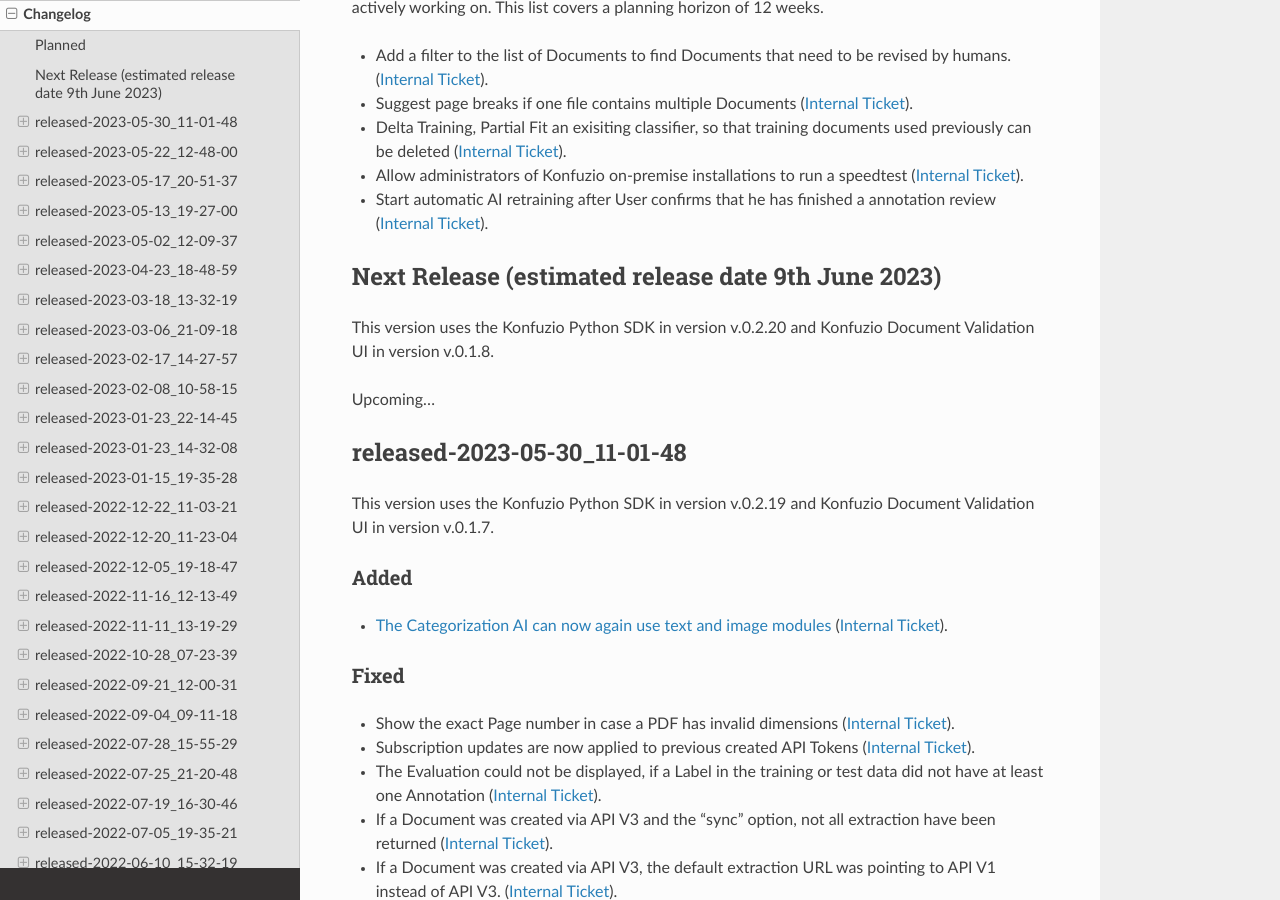
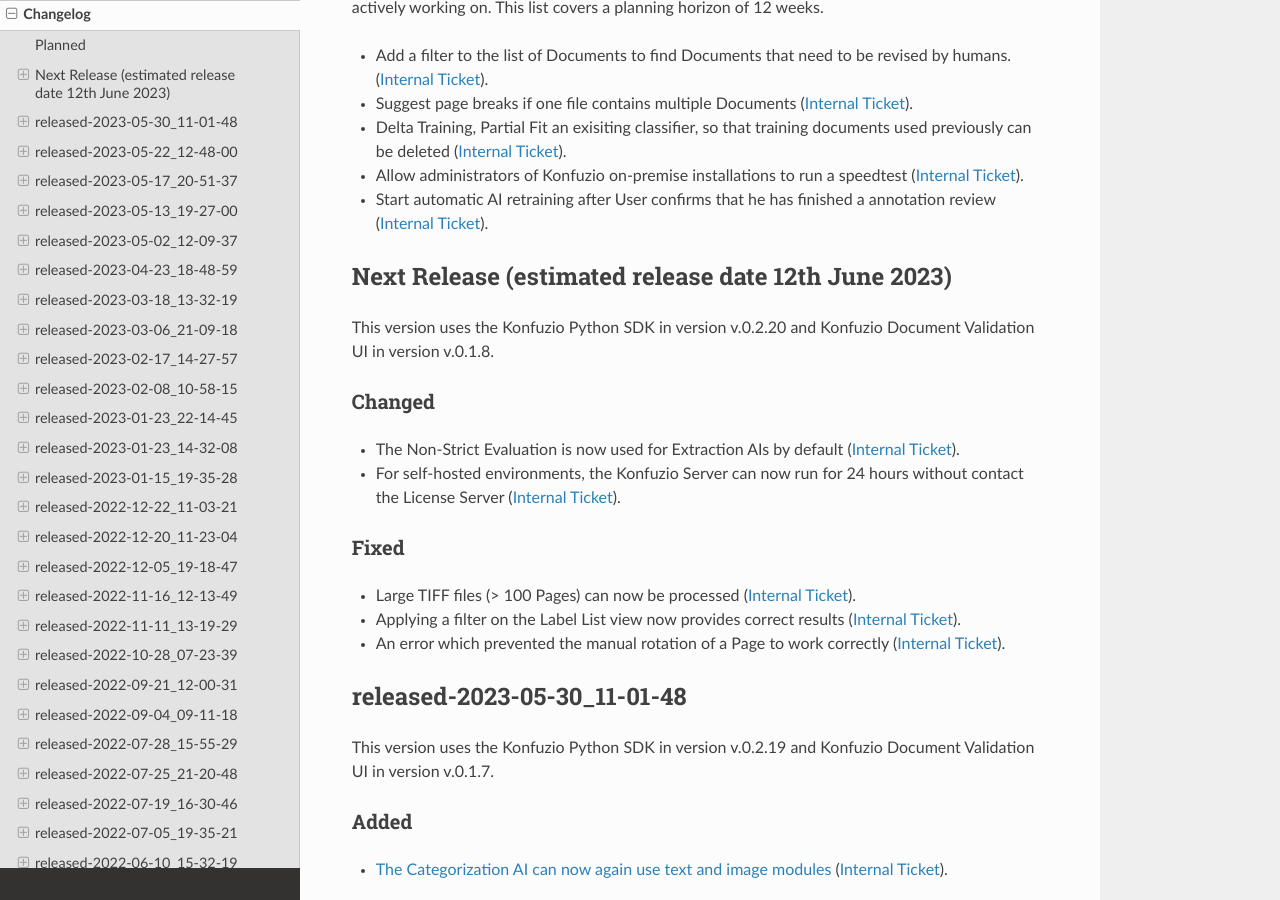
Before and after one commit to konfuzio-ai/konfuzio-sdk, a Sphinx documentation site: the page built from docs/web/changelog_app.md, in a window 1280 px wide and 900 px high, scrolled down 436 px. Built offline with Sphinx 7.4.7 and the Read the Docs theme 2.0.0, drawn with Linux system fonts in a browser that asks for light colours; pages that are not in the unit, such as notebooks, are missing from menus; a script that is not in the unit is left out.

Commit message:
update changelog.

```diff
--- a/docs/web/changelog_app.md
+++ b/docs/web/changelog_app.md
@@ -21,11 +21,18 @@
 - Allow administrators of Konfuzio on-premise installations to run a speedtest ([Internal Ticket](https://git.konfuzio.com/konfuzio/objectives/-/issues/9870)).
 - Start automatic AI retraining after User confirms that he has finished a annotation review ([Internal Ticket](https://git.konfuzio.com/konfuzio/objectives/-/issues/9166)).
 
-## Next Release (estimated release date 9th June 2023)
+## Next Release (estimated release date 12th June 2023)
 
 This version uses the Konfuzio Python SDK in version v.0.2.20 and Konfuzio Document Validation UI in version v.0.1.8.
 
-Upcoming...
+### Changed
+- The Non-Strict Evaluation is now used for Extraction AIs by default ([Internal Ticket](https://git.konfuzio.com/konfuzio/objectives/-/issues/11102)).
+- For self-hosted environments, the Konfuzio Server can now run for 24 hours without contact the License Server ([Internal Ticket](https://git.konfuzio.com/konfuzio/objectives/-/issues/11152)).
+
+### Fixed
+- Large TIFF files (> 100 Pages) can now be processed ([Internal Ticket](https://git.konfuzio.com/konfuzio/objectives/-/issues/11050)).
+- Applying a filter on the Label List view now provides correct results ([Internal Ticket](https://git.konfuzio.com/konfuzio/objectives/-/issues/11102)).
+- An error which prevented the manual rotation of a Page to work correctly ([Internal Ticket](https://git.konfuzio.com/konfuzio/objectives/-/issues/11047)).
 
 ## released-2023-05-30_11-01-48
 
```
